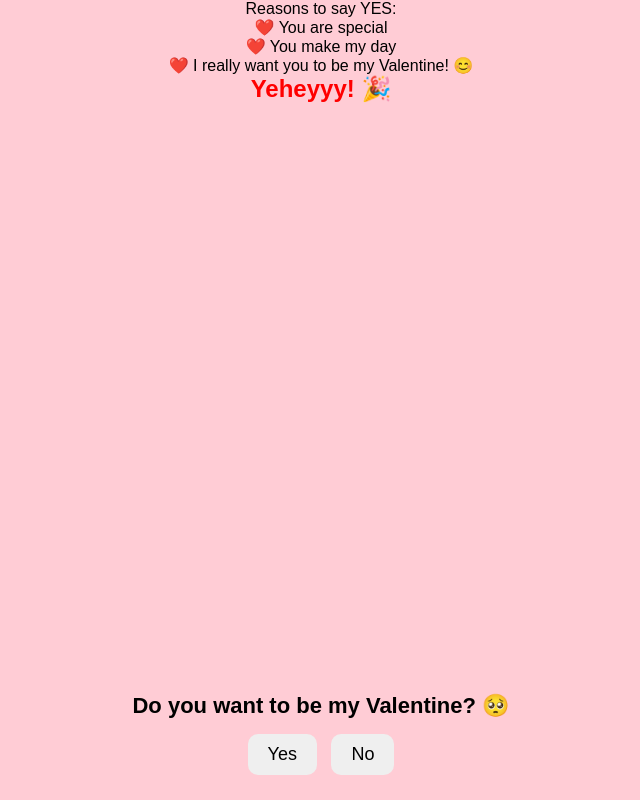
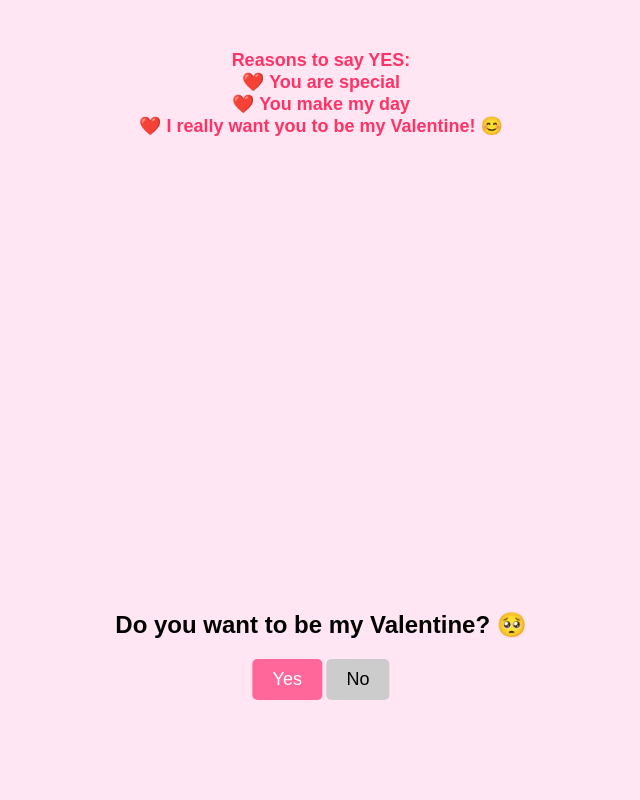
Before and after one commit to hotieepiee/uhm, a plain HTML site: page index.html in a window 1280 px wide. Shown: the whole page, without its empty margins (319-959 px from the left). Drawn offline with Linux system fonts and the light colour scheme.

Commit message:
Update style.css

```diff
--- a/style.css
+++ b/style.css
@@ -1,88 +1,52 @@
 body {
     font-family: Arial, sans-serif;
     text-align: center;
-    background-color: #ffccd5;
-    margin: 0;
-    padding: 0;
+    background-color: #ffe6f2;
 }
-
-.container {
-    padding: 20px;
+#reason-container {
+    margin-top: 50px;
+    font-size: 18px;
+    font-weight: bold;
+    color: #ff3366;
 }
-
-#reason-text {
-    font-size: 24px;
-    font-weight: bold;
-}
-
-#reasons-list {
-    list-style: none;
-    padding: 0;
-}
-
-#reasons-list li {
-    font-size: 18px;
-    margin: 5px 0;
-}
-
 #question-container {
     position: absolute;
-    bottom: 20px;
-    width: 100%;
+    bottom: 100px; /* Adjust this if needed */
+    left: 50%;
+    transform: translateX(-50%);
 }
-
-h2 {
-    font-size: 22px;
-    margin-bottom: 10px;
-}
-
-button {
+#yes-btn, #no-btn {
     padding: 10px 20px;
     font-size: 18px;
-    margin: 5px;
     border: none;
     cursor: pointer;
-    border-radius: 10px;
+    border-radius: 5px;
 }
-
-#yes-button {
-    background-color: #ff4d6d;
+#yes-btn {
+    background-color: #ff6699;
     color: white;
 }
-
-#no-button {
+#no-btn {
     background-color: #ccc;
     color: black;
-    pointer-events: none;
 }
-
-#celebration-container {
+#yehey-text {
+    display: none;
     position: absolute;
-    bottom: 50px;
-    width: 100%;
-    display: none;
 }
-
-#yehey-text {
-    font-size: 24px;
-    font-weight: bold;
-    color: red;
-    animation: pop-up 0.5s ease-in-out;
-}
-
-@keyframes pop-up {
-    0% { transform: scale(0); opacity: 0; }
-    100% { transform: scale(1); opacity: 1; }
-}
-
 .heart {
     position: absolute;
     color: red;
-    font-size: 20px;
-    animation: float 3s linear infinite;
+    font-size: 24px;
+    animation: floatUp 2s linear infinite;
 }
-
-@keyframes float {
-    0% { transform: translateY(0); opacity: 1; }
-    100% { transform: translateY(-100vh); opacity: 0; }
+@keyframes floatUp {
+    from {
+        transform: translateY(0);
+        opacity: 1;
+    }
+    to {
+        transform: translateY(-200px);
+        opacity: 0;
+    }
 }
```
